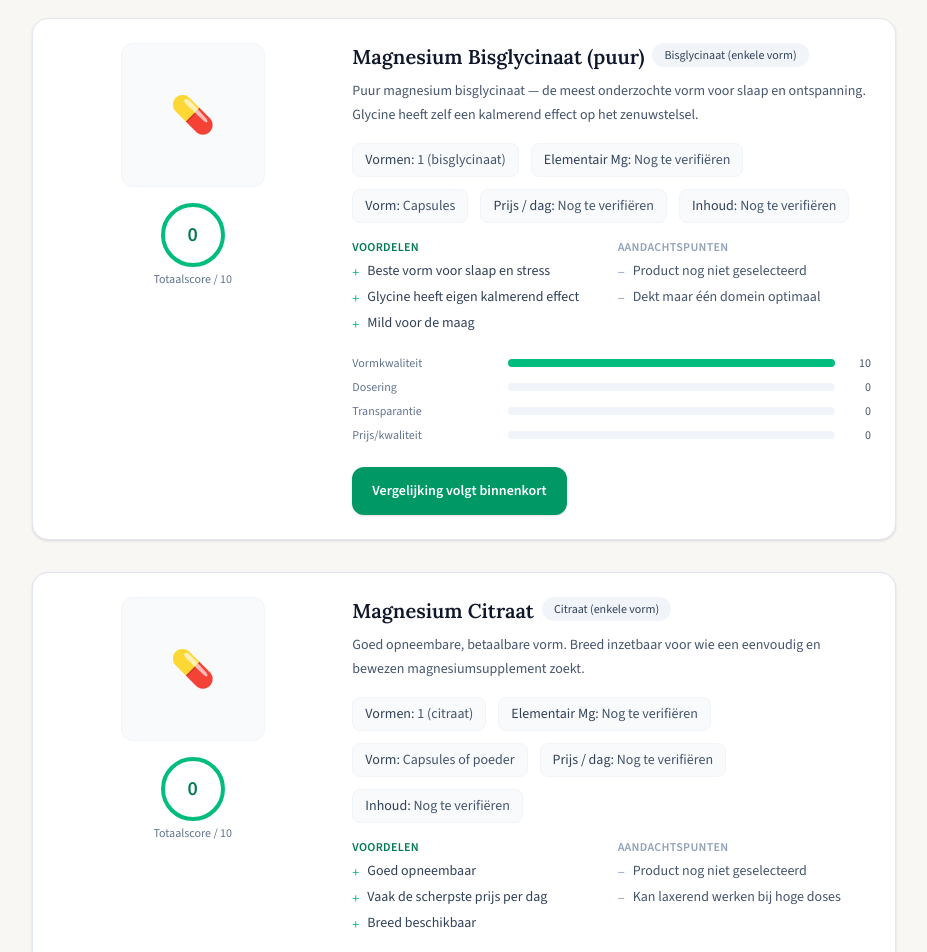
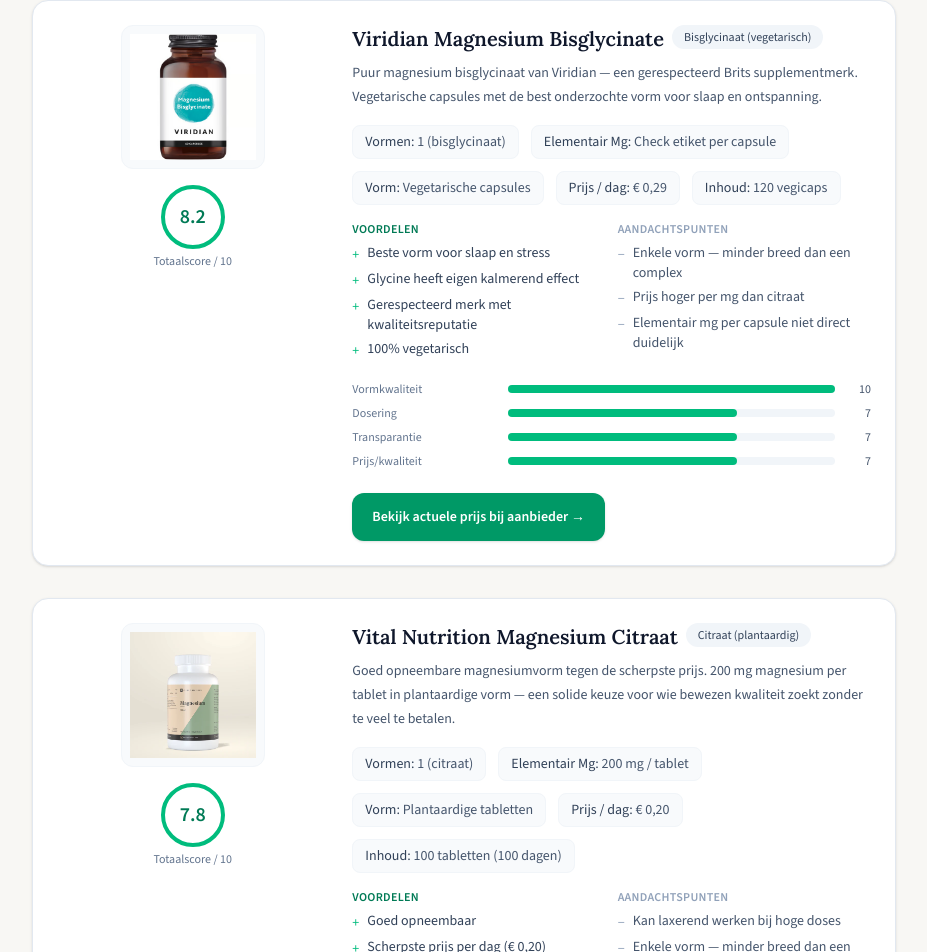
Before and after one commit to DenvWest/PSF, a Next.js app: page /beste-magnesium in a window 1280 px wide. Shown: the part 1660-2612 px from the top of the page, without its empty margins (176-1103 px from the left). Built offline with nearby package versions, Linux system fonts and the light colour scheme; no server answers.

Commit message:
magnesium affiliate update

```diff
--- a/src/data/products/magnesium.ts
+++ b/src/data/products/magnesium.ts
@@ -2,88 +2,59 @@
 
 export const magnesiumProducts: MagnesiumProduct[] = [
   {
-    slug: "magnesium-bisglycinaat",
+    slug: "viridian-bisglycinaat",
     category: "Magnesium (bisglycinaat)",
-    name: "Magnesium bisglycinaat capsules",
-    brand: "Voorbeeldmerk",
-    affiliateSlug: "magnesium-bisglycinaat",
+    name: "Viridian Magnesium Bisglycinate",
+    brand: "Viridian",
+    affiliateSlug: "viridian-bisglycinaat",
     rank: 1,
-    score: 8.7,
-    badge: "Beste keuze",
+    score: 8.2,
+    badge: "Beste voor slaap",
     description:
-      "Gebonden aan aminozuren (glycine): vaak goed verdragen en praktisch als je een milde, alledaagse magnesiumbron zoekt zonder onnodige maagbelasting.",
+      "Puur magnesium bisglycinaat van Viridian — een gerespecteerd Brits supplementmerk. Vegetarische capsules met de best onderzochte vorm voor slaap en ontspanning.",
     elementMg: 200,
     capsulesPerDay: 2,
     form: "Bisglycinaat (chelaat)",
-    pricePerDayEur: 0.45,
-    pricePerBottleEur: 26.95,
+    pricePerDayEur: 0.29,
+    pricePerBottleEur: 17.4,
     amountPerBottle: 120,
     pros: [
-      "Vaak gekozen vanwege goede verdragenheid in dagelijks gebruik",
-      "Duidelijke focus op elementair magnesium per portie",
-      "Past bij wie liever geen zware osmotische laxatieve lading wil",
+      "Beste vorm voor slaap en stress",
+      "Glycine heeft eigen kalmerend effect",
+      "100% vegetarisch",
     ],
     cons: [
-      "Meestal iets duurder per mg elementair magnesium dan eenvoudige zouten",
-      "Niet elke formule is qua vulstoffen even minimalistisch",
+      "Enkele vorm — minder breed dan een complex",
+      "Prijs hoger per mg dan citraat",
     ],
     transparencyNote:
       "Controleer het elementaire magnesiumgehalte altijd op het actuele etiket; vergelijk mg element, niet alleen mg verbinding.",
   },
   {
-    slug: "magnesium-tauraat",
-    category: "Magnesium (tauraat)",
-    name: "Magnesium tauraat capsules",
-    brand: "Voorbeeldmerk",
-    affiliateSlug: "magnesium-tauraat",
+    slug: "vital-nutrition-citraat",
+    category: "Magnesium (citraat)",
+    name: "Vital Nutrition Magnesium Citraat",
+    brand: "Vital Nutrition",
+    affiliateSlug: "vital-nutrition-citraat",
     rank: 2,
-    score: 8.5,
-    badge: "Beste voor ontspanning",
+    score: 7.8,
+    badge: "Beste prijs",
     description:
-      "Combineert magnesium met taurine. Voor wie bewust kijkt naar een vorm die vaak in de avondroutine past en aansluit bij rust en ontspanning.",
-    elementMg: 150,
-    capsulesPerDay: 2,
-    form: "Tauraat",
-    pricePerDayEur: 0.52,
-    pricePerBottleEur: 31.2,
-    amountPerBottle: 60,
+      "Goed opneembare magnesiumvorm tegen de scherpste prijs. 200 mg magnesium per tablet in plantaardige vorm — een solide keuze voor wie bewezen kwaliteit zoekt zonder te veel te betalen.",
+    elementMg: 200,
+    capsulesPerDay: 1,
+    form: "Citraat (plantaardig)",
+    pricePerDayEur: 0.2,
+    pricePerBottleEur: 20.0,
+    amountPerBottle: 100,
     pros: [
-      "Logische optie als je het gebruik rond ontspanning of avond wilt plaatsen",
-      "Praktische capsulevorm voor vaste routine",
-      "Taurine als context naast magnesium (geen medische claim)",
+      "Goed opneembaar",
+      "Scherpste prijs per dag (€ 0,20)",
+      "Eenvoudige, heldere formule",
     ],
     cons: [
-      "Minder gangbaar dan citraat; minder aanbod en prijsvariatie",
-      "Minder geschikt als je juist een zuiver osmotisch effect verwacht van citraat",
-    ],
-    transparencyNote:
-      "Lees het etiket op taurine- en magnesiumhoeveelheid per portie; merken verschillen sterk.",
-  },
-  {
-    slug: "magnesium-citraat",
-    category: "Magnesium (citraat)",
-    name: "Magnesium citraat poeder",
-    brand: "Voorbeeldmerk",
-    affiliateSlug: "magnesium-citraat",
-    rank: 3,
-    score: 8.4,
-    badge: "Beste prijs/kwaliteit",
-    description:
-      "Een veelgebruikte vorm met goede oplosbaarheid. Praktisch als je flexibel wilt doseren en let op prijs per mg elementair magnesium.",
-    elementMg: 200,
-    capsulesPerDay: 1,
-    form: "Citraat (poeder)",
-    pricePerDayEur: 0.38,
-    pricePerBottleEur: 22.8,
-    amountPerBottle: 60,
-    pros: [
-      "Vaak gunstige prijs per mg elementair magnesium",
-      "Poeder maakt doseren en aanpassen eenvoudig",
-      "Bekende vorm met veel aanbod om te vergelijken",
-    ],
-    cons: [
-      "Kan bij sommigen een mild laxatief effect geven bij hogere doses",
-      "Smaak en oplossen in water vraagt gewenning",
+      "Kan laxerend werken bij hoge doses",
+      "Enkele vorm — minder breed dan een complex",
     ],
     transparencyNote:
       "Citraat trekt vocht aan; bewaar droog en controleer mg element per maatlepel op de verpakking.",
--- a/src/data/supplements/magnesium.ts
+++ b/src/data/supplements/magnesium.ts
@@ -4,10 +4,10 @@
   category: "magnesium",
   h1: "Welke magnesium past bij jou?",
   intro:
-    "Magnesiumsupplementen vergeleken op vorm, elementaire dosering, prijs per dag en toepasbaarheid — zodat je weet welke variant bij jouw doel past.",
+    "Drie magnesiumsupplementen vergeleken op vorm, elementaire dosering, prijs per dag en toepasbaarheid — zodat je weet welke variant bij jouw doel past.",
   seoTitle: "Beste magnesium supplement 2026 — onafhankelijk vergeleken",
   seoDescription:
-    "Vergelijk magnesiumsupplementen op vorm (bisglycinaat, citraat, malaat), dosering en prijs per dag. Onafhankelijke analyse voor mannen 40+.",
+    "Vergelijk magnesiumsupplementen op vorm (bisglycinaat, citraat, complex), dosering en prijs per dag. Onafhankelijke analyse voor mannen 40+.",
   lastUpdated: "2026-04-18",
   choiceRoutes: [
     {
@@ -20,19 +20,19 @@
     },
     {
       badgeLabel: "Beste voor slaap",
-      productName: "Magnesium Bisglycinaat (puur)",
+      productName: "Viridian Magnesium Bisglycinate",
       teaser:
-        "Enkele vorm, hoge opneembaarheid. Ideaal als avondroutine voor betere slaap.",
-      affiliateSlug: "magnesium-bisglycinaat",
-      slug: "magnesium-bisglycinaat-puur",
+        "Puur bisglycinaat, vegetarisch, van een gerespecteerd supplementmerk. Ideaal als avondroutine.",
+      affiliateSlug: "viridian-bisglycinaat",
+      slug: "viridian-bisglycinaat",
     },
     {
       badgeLabel: "Beste prijs",
-      productName: "Magnesium Citraat",
+      productName: "Vital Nutrition Magnesium Citraat",
       teaser:
-        "Bewezen opneembare vorm tegen de scherpste prijs per dag. Goed startpunt.",
-      affiliateSlug: "magnesium-citraat",
-      slug: "magnesium-citraat",
+        "Scherpe prijs per dag voor een goed opneembare vorm. Solide startpunt.",
+      affiliateSlug: "vital-nutrition-citraat",
+      slug: "vital-nutrition-citraat",
     },
   ],
   products: [
@@ -60,7 +60,7 @@
       ],
       cons: [
         "Exacte verdeling per vorm niet op etiket",
-        "Tabletten, geen capsules (minder snel opneembaar)",
+        "Tabletten, geen capsules",
         "Coating bevat hydroxypropylmethylcellulose",
       ],
       breakdown: [
@@ -69,109 +69,112 @@
         { criterium: "Transparantie", score: 7 },
         { criterium: "Prijs/kwaliteit", score: 8 },
       ],
-      imageSrc: "",
+      imageSrc: "/images/producten/Super-Magnesium-Vitaminstore.jpg",
       imageAlt: "Vitaminstore Super Magnesium verpakking",
     },
     {
-      slug: "magnesium-bisglycinaat-puur",
-      name: "Magnesium Bisglycinaat (puur)",
-      brand: "Nog te selecteren",
-      affiliateSlug: "magnesium-bisglycinaat",
-      score: 0,
+      slug: "viridian-bisglycinaat",
+      name: "Viridian Magnesium Bisglycinate",
+      brand: "Viridian",
+      affiliateSlug: "viridian-bisglycinaat",
+      score: 8.2,
       bestFor: "Beste voor slaap",
-      variantTag: "Bisglycinaat (enkele vorm)",
+      variantTag: "Bisglycinaat (vegetarisch)",
       summary:
-        "Puur magnesium bisglycinaat — de meest onderzochte vorm voor slaap en ontspanning. Glycine heeft zelf een kalmerend effect op het zenuwstelsel.",
+        "Puur magnesium bisglycinaat van Viridian — een gerespecteerd Brits supplementmerk. Vegetarische capsules met de best onderzochte vorm voor slaap en ontspanning.",
       specs: [
         { label: "Vormen", value: "1 (bisglycinaat)" },
-        { label: "Elementair Mg", value: "Nog te verifiëren" },
-        { label: "Vorm", value: "Capsules" },
-        { label: "Prijs / dag", value: "Nog te verifiëren" },
-        { label: "Inhoud", value: "Nog te verifiëren" },
+        { label: "Elementair Mg", value: "Check etiket per capsule" },
+        { label: "Vorm", value: "Vegetarische capsules" },
+        { label: "Prijs / dag", value: "€ 0,29" },
+        { label: "Inhoud", value: "120 vegicaps" },
       ],
       pros: [
         "Beste vorm voor slaap en stress",
         "Glycine heeft eigen kalmerend effect",
-        "Mild voor de maag",
+        "Gerespecteerd merk met kwaliteitsreputatie",
+        "100% vegetarisch",
       ],
       cons: [
-        "Product nog niet geselecteerd",
-        "Dekt maar één domein optimaal",
+        "Enkele vorm — minder breed dan een complex",
+        "Prijs hoger per mg dan citraat",
+        "Elementair mg per capsule niet direct duidelijk",
       ],
       breakdown: [
         { criterium: "Vormkwaliteit", score: 10 },
-        { criterium: "Dosering", score: 0 },
-        { criterium: "Transparantie", score: 0 },
-        { criterium: "Prijs/kwaliteit", score: 0 },
+        { criterium: "Dosering", score: 7 },
+        { criterium: "Transparantie", score: 7 },
+        { criterium: "Prijs/kwaliteit", score: 7 },
       ],
-      imageSrc: "",
-      imageAlt: "",
+      imageSrc: "/images/producten/Magnesium-Bisglycinate-Viridian.jpg",
+      imageAlt: "Viridian Magnesium Bisglycinate verpakking",
     },
     {
-      slug: "magnesium-citraat",
-      name: "Magnesium Citraat",
-      brand: "Nog te selecteren",
-      affiliateSlug: "magnesium-citraat",
-      score: 0,
+      slug: "vital-nutrition-citraat",
+      name: "Vital Nutrition Magnesium Citraat",
+      brand: "Vital Nutrition",
+      affiliateSlug: "vital-nutrition-citraat",
+      score: 7.8,
       bestFor: "Beste prijs",
-      variantTag: "Citraat (enkele vorm)",
+      variantTag: "Citraat (plantaardig)",
       summary:
-        "Goed opneembare, betaalbare vorm. Breed inzetbaar voor wie een eenvoudig en bewezen magnesiumsupplement zoekt.",
+        "Goed opneembare magnesiumvorm tegen de scherpste prijs. 200 mg magnesium per tablet in plantaardige vorm — een solide keuze voor wie bewezen kwaliteit zoekt zonder te veel te betalen.",
       specs: [
         { label: "Vormen", value: "1 (citraat)" },
-        { label: "Elementair Mg", value: "Nog te verifiëren" },
-        { label: "Vorm", value: "Capsules of poeder" },
-        { label: "Prijs / dag", value: "Nog te verifiëren" },
-        { label: "Inhoud", value: "Nog te verifiëren" },
+        { label: "Elementair Mg", value: "200 mg / tablet" },
+        { label: "Vorm", value: "Plantaardige tabletten" },
+        { label: "Prijs / dag", value: "€ 0,20" },
+        { label: "Inhoud", value: "100 tabletten (100 dagen)" },
       ],
       pros: [
         "Goed opneembaar",
-        "Vaak de scherpste prijs per dag",
-        "Breed beschikbaar",
+        "Scherpste prijs per dag (€ 0,20)",
+        "Eenvoudige, heldere formule",
+        "Plantaardig",
       ],
       cons: [
-        "Product nog niet geselecteerd",
         "Kan laxerend werken bij hoge doses",
+        "Enkele vorm — minder breed dan een complex",
       ],
       breakdown: [
         { criterium: "Vormkwaliteit", score: 8 },
-        { criterium: "Dosering", score: 0 },
-        { criterium: "Transparantie", score: 0 },
-        { criterium: "Prijs/kwaliteit", score: 0 },
+        { criterium: "Dosering", score: 8 },
+        { criterium: "Transparantie", score: 8 },
+        { criterium: "Prijs/kwaliteit", score: 9 },
       ],
-      imageSrc: "",
-      imageAlt: "",
+      imageSrc: "/images/producten/Magnesium-Citraat-Vitalnutrition.jpg",
+      imageAlt: "Vital Nutrition Magnesium Citraat verpakking",
     },
   ],
   tableRows: [
     {
       slug: "vitaminstore-super-magnesium",
-      name: "Vitaminstore Super Magnesium",
+      name: "Super Magnesium",
       type: "Complex (5 vormen)",
-      dosering: "200 mg elem. / 2 tab",
+      dosering: "200 mg / 2 tab",
       transparantie: "Goed",
       gebruiksgemak: "Goed",
       prijs: "€ 0,43/dag",
       badge: "Beste allround",
     },
     {
-      slug: "magnesium-bisglycinaat-puur",
-      name: "Bisglycinaat (puur)",
-      type: "Enkele vorm",
-      dosering: "Nog te verifiëren",
-      transparantie: "Nog te verifiëren",
-      gebruiksgemak: "Nog te verifiëren",
-      prijs: "Nog te verifiëren",
+      slug: "viridian-bisglycinaat",
+      name: "Viridian Bisglycinate",
+      type: "Bisglycinaat (veg.)",
+      dosering: "Check etiket",
+      transparantie: "Goed",
+      gebruiksgemak: "Goed",
+      prijs: "€ 0,29/dag",
       badge: "Beste voor slaap",
     },
     {
-      slug: "magnesium-citraat",
-      name: "Citraat",
-      type: "Enkele vorm",
-      dosering: "Nog te verifiëren",
-      transparantie: "Nog te verifiëren",
-      gebruiksgemak: "Nog te verifiëren",
-      prijs: "Nog te verifiëren",
+      slug: "vital-nutrition-citraat",
+      name: "Vital Nutrition Citraat",
+      type: "Citraat (plantaardig)",
+      dosering: "200 mg / 1 tab",
+      transparantie: "Goed",
+      gebruiksgemak: "Goed",
+      prijs: "€ 0,20/dag",
       badge: "Beste prijs",
     },
   ],
```
Also changed, not shown: src/data/affiliate-links.ts (+9 -8 lines), 1 other file (tests, documents, lock files or other folders).
